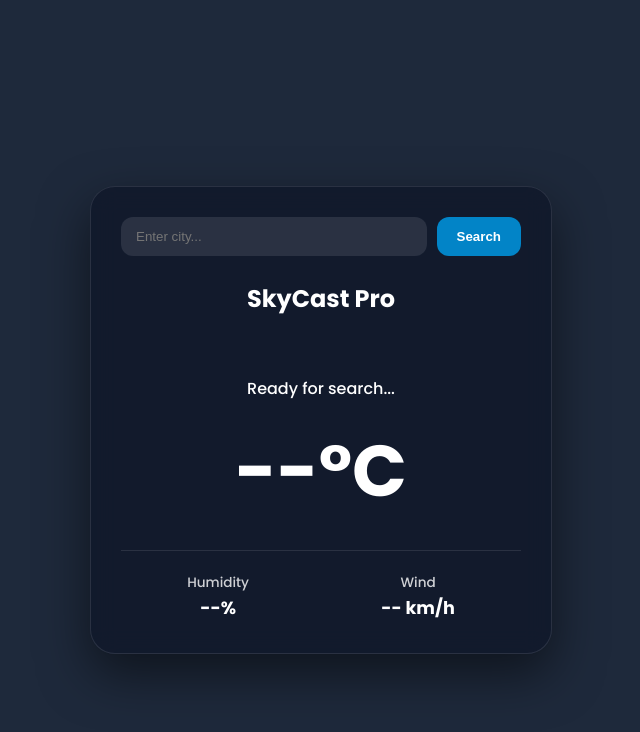
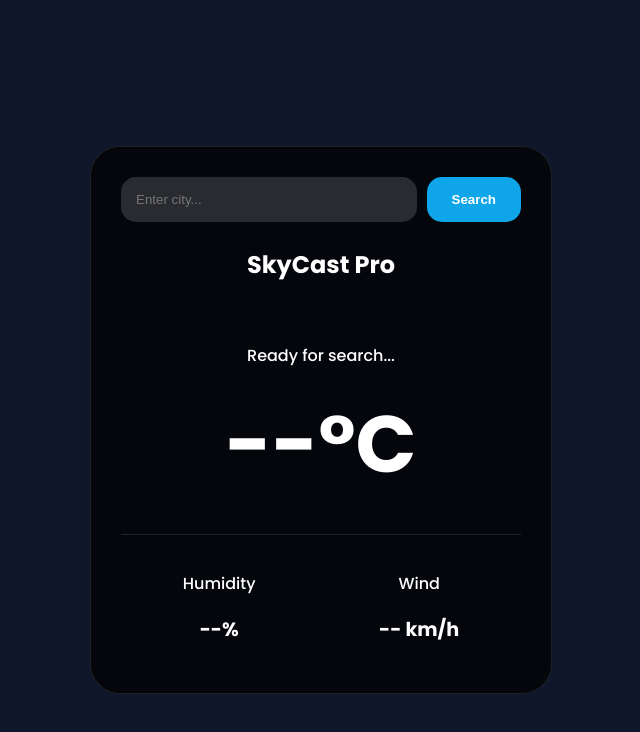
Before and after one commit to orlovejibran/weather-app-pro, a website: page public/index.html in a window 1280 px wide. Shown: the whole page, without its empty margins (319-959 px from the left). Drawn offline with Linux system fonts and the light colour scheme.

Commit message:
Fixed city-sync for image rotation

```diff
--- a/public/app.js
+++ b/public/app.js
@@ -1,13 +1,18 @@
 const searchBtn = document.getElementById('searchBtn');
 const cityInput = document.getElementById('cityInput');
 let rotationTimer;
+let currentCity = ""; // Track the city globally
 
 async function startWeatherApp(city) {
+    // 1. Clear old timer immediately so images don't mix
     if (rotationTimer) clearInterval(rotationTimer);
 
-    const updateAll = async () => {
+    currentCity = city;
+
+    const fetchData = async () => {
         try {
-            const response = await fetch(`/weather?city=${city}`);
+            // We use the global currentCity so the timer stays synced
+            const response = await fetch(`/weather?city=${currentCity}`);
             const data = await response.json();
 
             if (data.error) {
@@ -26,7 +31,6 @@ async function startWeatherApp(city) {
             const icon = data.weather[0].icon;
             document.getElementById('weatherIcon').src = `https://openweathermap.org/img/wn/${icon}@2x.png`;
 
-            // Update Background with your API image
             if (data.backgroundImage) {
                 document.body.style.backgroundImage = `linear-gradient(rgba(0,0,0,0.5), rgba(0,0,0,0.5)), url('${data.backgroundImage}')`;
             }
@@ -35,16 +39,18 @@ async function startWeatherApp(city) {
         }
     };
 
-    // Run immediately
-    await updateAll();
+    // Run once immediately
+    await fetchData();
 
-    // Rotate every 10 seconds (Remember: this uses 1 credit per 10 seconds)
-    rotationTimer = setInterval(updateAll, 10000);
+    // Start 10-second rotation for the NEW city
+    rotationTimer = setInterval(fetchData, 10000);
 }
 
 searchBtn.addEventListener('click', () => {
     const city = cityInput.value.trim();
-    if (city) startWeatherApp(city);
+    if (city) {
+        startWeatherApp(city);
+    }
 });
 
 cityInput.addEventListener('keypress', (e) => {
--- a/public/style.css
+++ b/public/style.css
@@ -6,61 +6,39 @@ body {
     display: flex;
     justify-content: center;
     align-items: center;
-    background: #1e293b no-repeat center center fixed;
+    background: #0f172a no-repeat center center fixed;
     background-size: cover;
     font-family: 'Poppins', sans-serif;
     color: white;
     padding: 20px;
-    transition: background-image 1.5s ease-in-out;
+    transition: background-image 2s ease-in-out;
 }
 
 .container {
     width: 100%;
     max-width: 400px;
-    background: rgba(15, 23, 42, 0.8);
-    backdrop-filter: blur(12px);
-    border-radius: 25px;
+    background: rgba(0, 0, 0, 0.7);
+    backdrop-filter: blur(15px);
+    border-radius: 30px;
     padding: 30px;
     text-align: center;
     border: 1px solid rgba(255, 255, 255, 0.1);
-    box-shadow: 0 20px 50px rgba(0,0,0,0.5);
 }
 
 .search-box {
-    display: flex;
-    gap: 10px;
-    margin-bottom: 25px;
+    display: flex; gap: 10px; margin-bottom: 25px;
 }
 
 input {
-    flex: 1;
-    padding: 12px 15px;
-    border-radius: 12px;
-    border: none;
-    background: rgba(255, 255, 255, 0.1);
-    color: white;
-    outline: none;
+    flex: 1; padding: 15px; border-radius: 15px; border: none;
+    background: rgba(255, 255, 255, 0.15); color: white; outline: none;
 }
 
 button {
-    padding: 12px 20px;
-    border-radius: 12px;
-    border: none;
-    background: #0284c7;
-    color: white;
-    cursor: pointer;
-    font-weight: 700;
+    padding: 15px 25px; border-radius: 15px; border: none;
+    background: #0ea5e9; color: white; cursor: pointer; font-weight: 700;
 }
 
-#temp { font-size: 4.5rem; margin: 5px 0; font-weight: 700; }
-
-.details {
-    display: flex;
-    justify-content: space-around;
-    margin-top: 25px;
-    padding-top: 20px;
-    border-top: 1px solid rgba(255, 255, 255, 0.1);
-}
-
-.col p { margin: 2px 0; font-size: 0.85rem; opacity: 0.8; }
-.col p:last-child { font-weight: 700; font-size: 1.1rem; opacity: 1; }
+#temp { font-size: 5rem; margin: 10px 0; font-weight: 700; }
+.details { display: flex; justify-content: space-around; margin-top: 30px; border-top: 1px solid rgba(255,255,255,0.1); padding-top: 20px; }
+.col p:last-child { font-weight: 700; font-size: 1.2rem; }
--- a/server.js
+++ b/server.js
@@ -15,18 +15,16 @@ app.get('/weather', async (req, res) => {
     if (!city) return res.status(400).json({ error: "City required" });
 
     try {
-        // 1. Get Weather Data
         const weatherUrl = `https://api.openweathermap.org/data/2.5/weather?q=${city}&units=metric&appid=${weatherKey}`;
         const weatherRes = await axios.get(weatherUrl);
 
-        // 2. Get High-Quality Image from your Unsplash API
         let imageUrl = "";
         try {
-            const unsplashUrl = `https://api.unsplash.com/photos/random?query=${city},landscape&client_id=${unsplashKey}`;
+            // Added landscape and city tags to make sure the AI finds the right place
+            const unsplashUrl = `https://api.unsplash.com/photos/random?query=${city},city,landscape&client_id=${unsplashKey}`;
             const unsplashRes = await axios.get(unsplashUrl);
             imageUrl = unsplashRes.data.urls.regular;
         } catch (e) {
-            console.log("Unsplash limit reached or error, using fallback.");
             imageUrl = null;
         }
 
```
